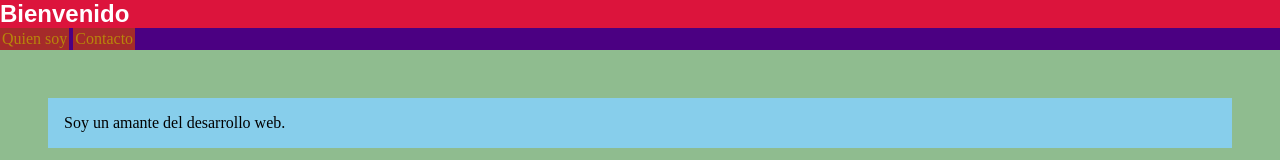
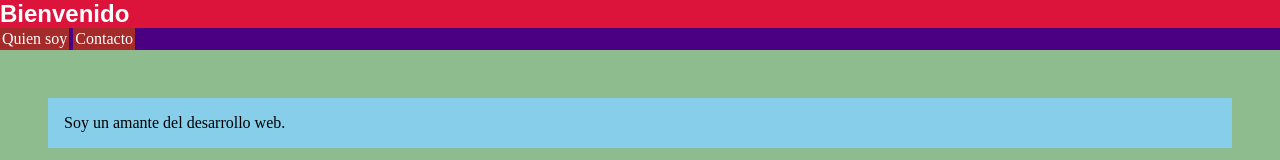
Before and after one commit to iscjiha/portafolio, a plain HTML site: page index.html in a window 1280 px wide. Shown: the top 160 px of the page. Drawn offline with Linux system fonts and the light colour scheme.

Commit message:
Cambiando color de fuente en menu

```diff
--- a/assets/css/style.css
+++ b/assets/css/style.css
@@ -18,7 +18,7 @@ nav{
 
 nav ul li{
     background-color: brown;
-    color: darkgoldenrod;
+    color: #ffffff;
     list-style: none;
     padding: 2px;
     display: inline-block;
```
